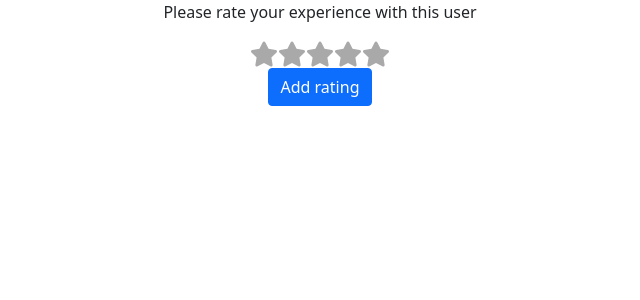
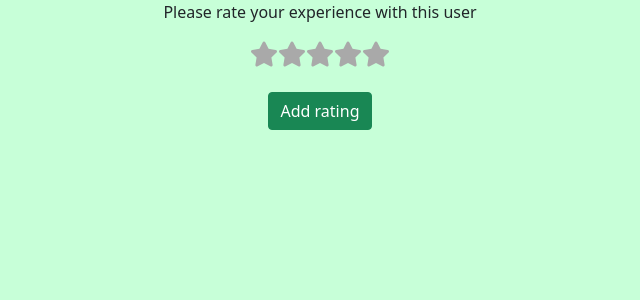
Before and after one commit to Dulnath/InfluencerHub, a React (Create React App) app in the folder Client/: page / in a window 1280 px wide. Shown: the top 300 px of the page, without its empty margins (320-960 px from the left). Built offline with nearby package versions, Linux system fonts and the light colour scheme.

Commit message:
Changed background colours

```diff
--- a/Client/src/App.css
+++ b/Client/src/App.css
@@ -1,4 +1,9 @@
+html{
+  background-color: #C7FFD8;
+}
+
 .page{
+  background-color: #C7FFD8;
   display: flex;
   flex-direction: column;
   align-items: center;
--- a/Client/src/Components/Ratings.js
+++ b/Client/src/Components/Ratings.js
@@ -55,8 +55,8 @@ function Ratings() {
                         />
                     )
                 })}
-            </div>
-            <Button onClick={addRating}>Add rating</Button>
+            </div><br/>
+            <Button variant="success" onClick={addRating}>Add rating</Button>
         </div>
     );
 }
```
